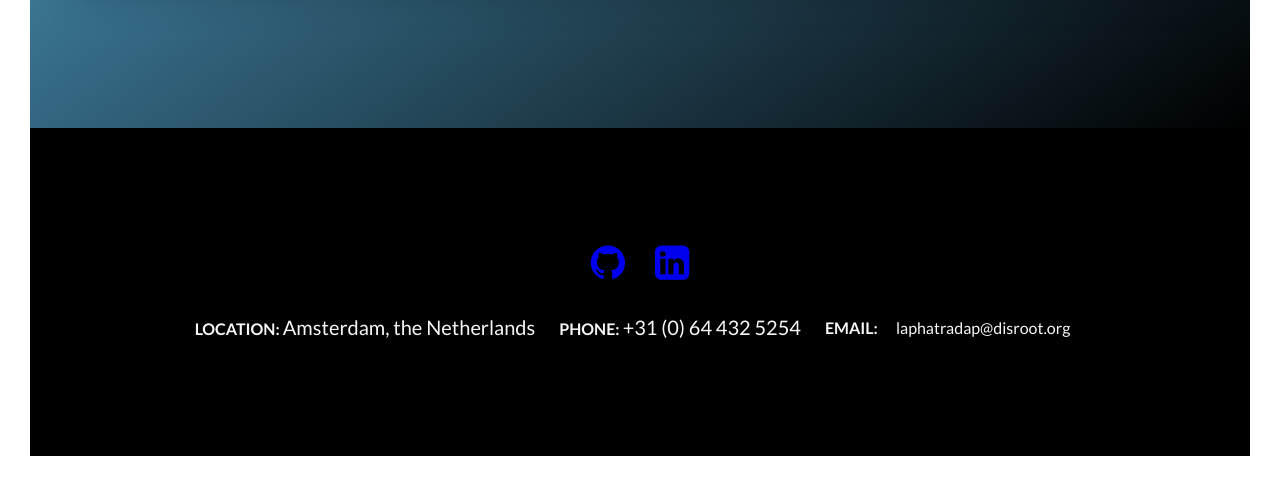
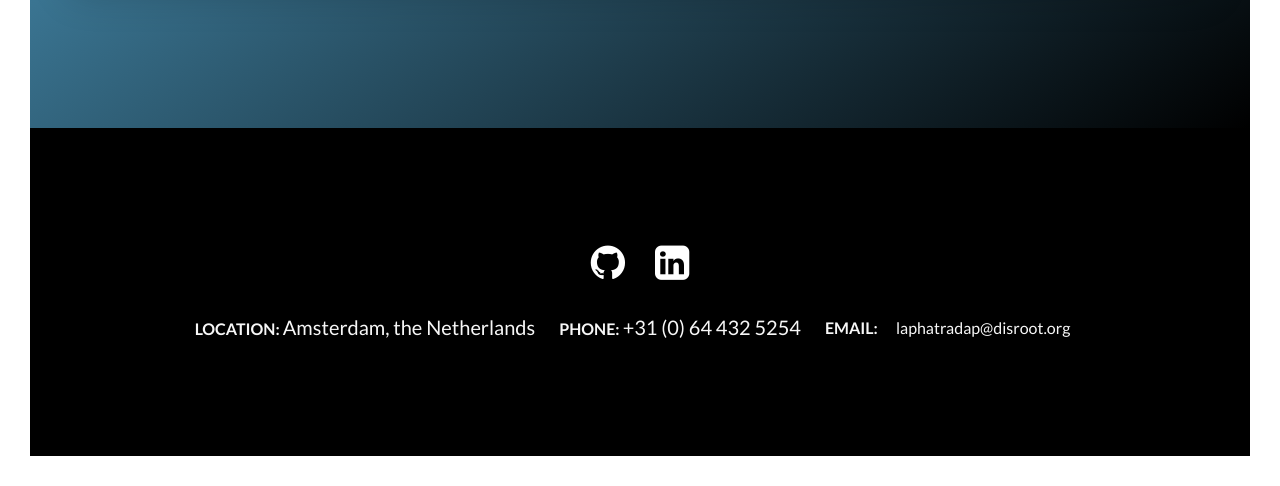
Before and after one commit to Laphatradap/Sass-portfolio-website, a website: page index.html in a window 1280 px wide. Shown: the part 4111-4597 px from the top of the page. Drawn offline with Linux system fonts and the light colour scheme.

Commit message:
Fix footer link

```diff
--- a/sass/layout/_footer.scss
+++ b/sass/layout/_footer.scss
@@ -54,6 +54,7 @@
       color: inherit;
     }
 
+    a:link,
     a:visited>.fa {
       color: $color-white;
     }
```
Also changed, not shown: css/style.css.
